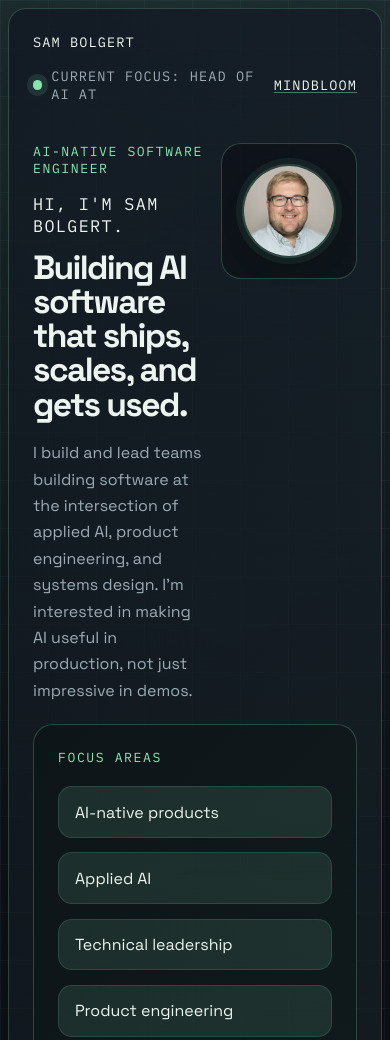
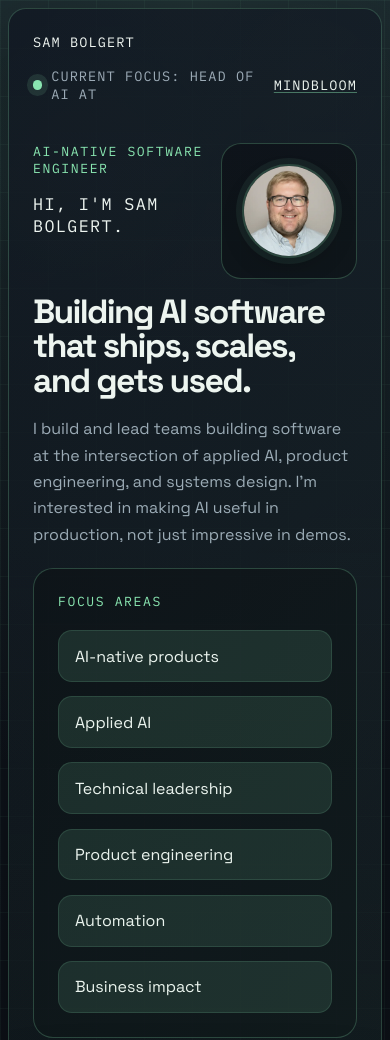
Before and after one commit to linuxlewis/linuxlewis.github.io, an Astro site: page / in a window 390 px wide. Shown: the top 1040 px of the page. Built offline with nearby package versions, Linux system fonts and the light colour scheme; Astro itself is replaced by a stand-in of ours.

Commit message:
improve mobile hero layout

```diff
--- a/src/pages/index.astro
+++ b/src/pages/index.astro
@@ -24,10 +24,15 @@ import { site } from "../data/site";
 
       <div class="hero-grid">
         <div class="hero-copy">
-          <p class="eyebrow">{site.profile.role}</p>
-          <p class="intro">{site.profile.intro}</p>
-          <h1>{site.profile.headline}</h1>
-          <p class="lede">{site.profile.body}</p>
+          <div class="hero-meta">
+            <p class="eyebrow">{site.profile.role}</p>
+            <p class="intro">{site.profile.intro}</p>
+          </div>
+
+          <div class="hero-main">
+            <h1>{site.profile.headline}</h1>
+            <p class="lede">{site.profile.body}</p>
+          </div>
         </div>
 
         <div class="profile-card">
--- a/src/styles/global.css
+++ b/src/styles/global.css
@@ -200,6 +200,11 @@ ul {
   grid-area: copy;
 }
 
+.hero-meta,
+.hero-main {
+  display: grid;
+}
+
 .eyebrow,
 .intro,
 .panel-label,
@@ -219,7 +224,7 @@ ul {
   letter-spacing: 0.08em;
 }
 
-.hero-copy h1 {
+.hero-main h1 {
   max-width: 12ch;
   margin-top: 0.85rem;
   font-size: clamp(2.1rem, 5vw, 3.85rem);
@@ -422,9 +427,23 @@ ul {
   .hero-grid {
     grid-template-columns: minmax(0, 1fr) 8.5rem;
     grid-template-areas:
-      "copy profile"
+      "meta profile"
+      "main main"
       "focus focus";
     gap: 1rem 1rem;
+  }
+
+  .hero-copy {
+    display: contents;
+  }
+
+  .hero-meta {
+    grid-area: meta;
+    align-content: start;
+  }
+
+  .hero-main {
+    grid-area: main;
   }
 
   .topline {
@@ -436,8 +455,9 @@ ul {
     text-align: left;
   }
 
-  .hero-copy h1 {
+  .hero-main h1 {
     max-width: 100%;
+    margin-top: 0;
   }
 
   .focus-panel {
```
